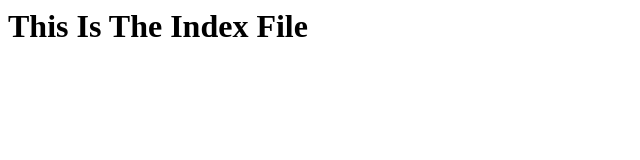
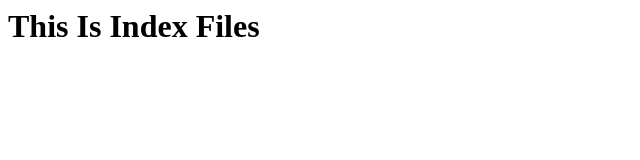
Before and after one commit to BishalBhati/HMS, a plain HTML site: page index.html in a window 1280 px wide. Shown: the whole page, without its empty margins (0-640 px from the left). Drawn offline with Linux system fonts and the light colour scheme.

Commit message:
index.html is added

```diff
--- a/index.html
+++ b/index.html
@@ -1,5 +1,5 @@
 <html>
     <body>
-        <h1>This Is The Index File</h1>
+        <h1>This Is Index Files</h1>
     </body>
 </html>
```
